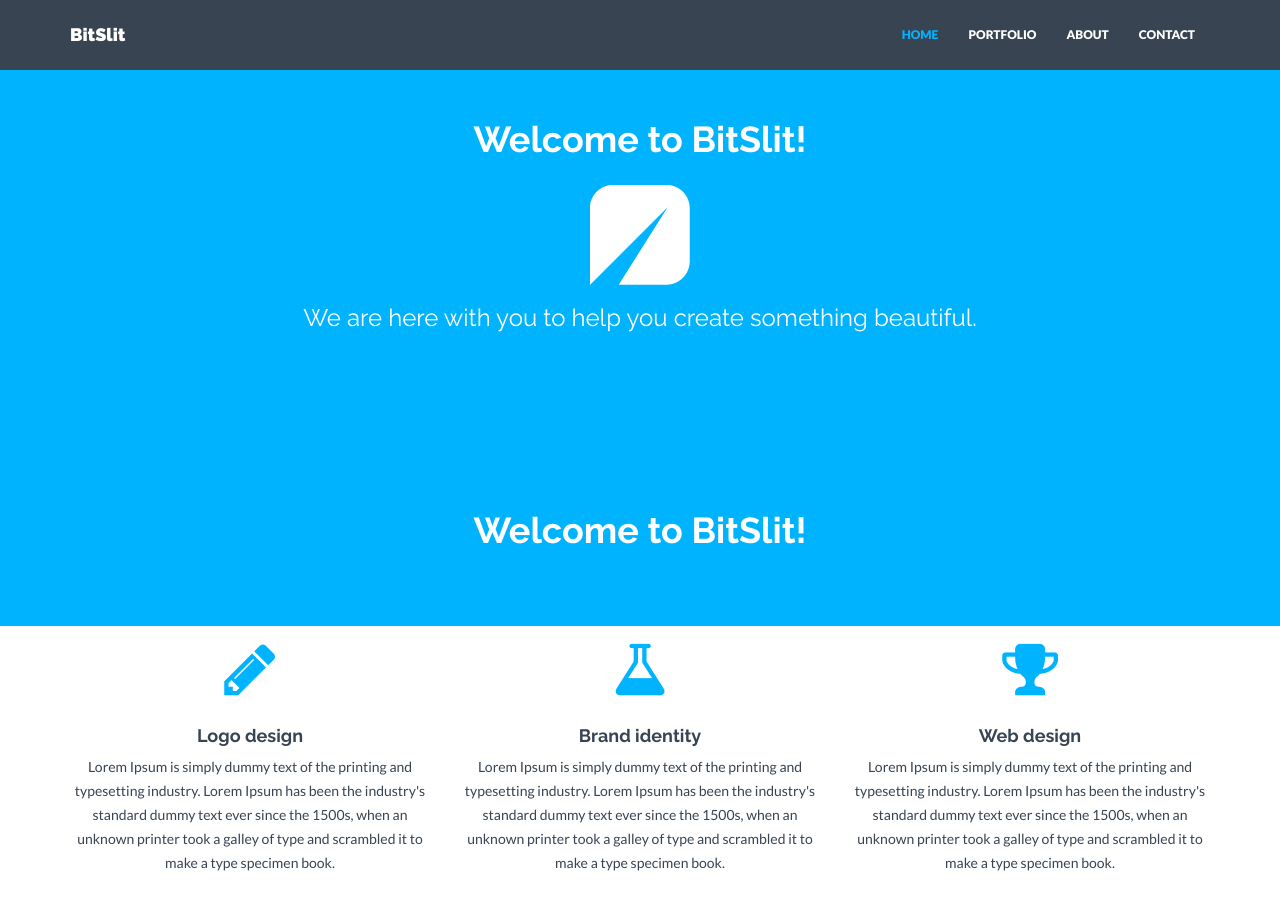
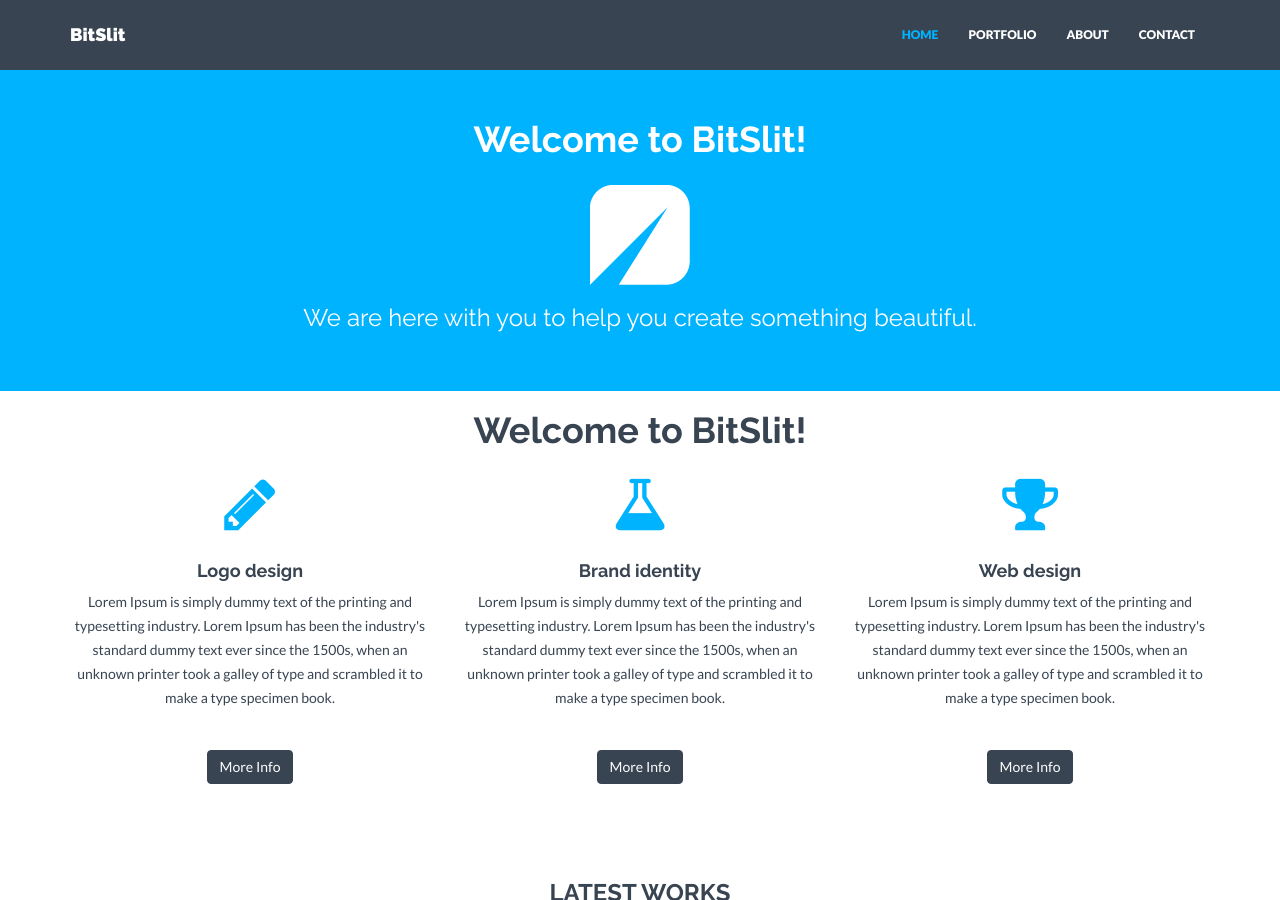
Before and after one commit to bitslit/portfolio, a Jekyll site: the page built from index.html, in a window 1280 px wide and 900 px high. Built offline with Jekyll 4.4.1, drawn with Linux system fonts in a browser that asks for light colours; nearby versions of some CDN libraries.

Commit message:
Update index.html

```diff
--- a/index.html
+++ b/index.html
@@ -4,14 +4,12 @@
 permalink: /
 ---
 
-<div id="headerwrap">
-    <div class="container">
-        <div class="row">
+<div class="container">
+        <div class="centered">
             <div class="col-lg-8 col-lg-offset-2">
                 <h1>Welcome to BitSlit!</h1>
-          </div>
-      </div>
-  </div>
+            </div>
+    </div>
 </div>
 
 <div id="service">
```
